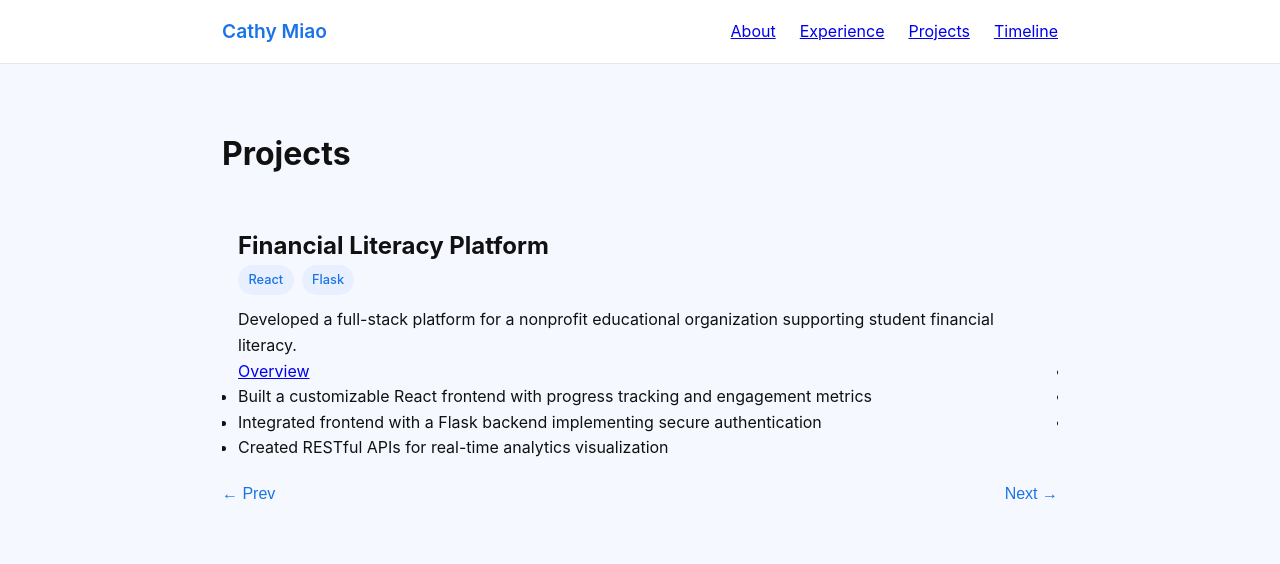
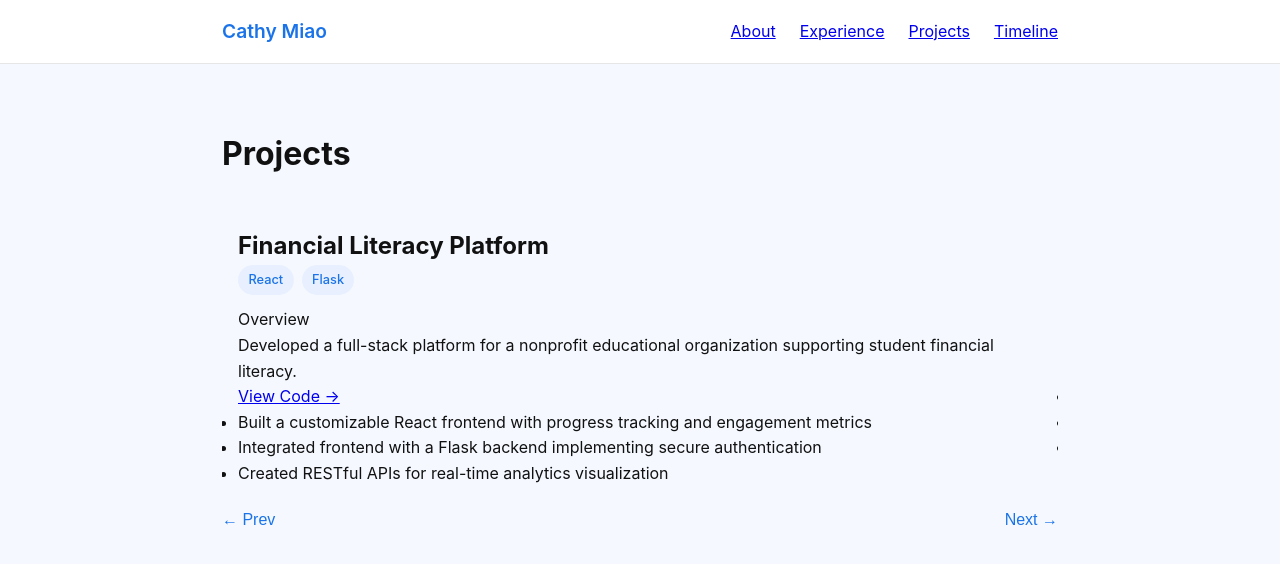
Before and after one commit to cathymiao04/digitalportfolio, a Jekyll site: the page built from projects.md, in a window 1280 px wide. Shown: the top 564 px of the page. Built offline with Jekyll 4.4.1, drawn with Linux system fonts in a browser that asks for light colours.

Commit message:
Update projects.md

```diff
--- a/projects.md
+++ b/projects.md
@@ -10,21 +10,28 @@ title: Projects
   <div class="carousel-window">
     <div class="carousel-track" data-carousel-track>
 
+      <!-- Project 1 -->
       <div class="project-slide">
-        <h2>Financial Literacy Platform</h2>
+
+        <h2 class="project-title">Financial Literacy Platform</h2>
 
         <div class="project-tools">
           <span class="tool-pill">React</span>
           <span class="tool-pill">Flask</span>
         </div>
 
-        <p>
-          Developed a full-stack platform for a nonprofit educational organization
-          supporting student financial literacy.
-        </p>
+        <div class="project-overview">
+          <p class="project-overview-label">Overview</p>
+          <p>
+            Developed a full-stack platform for a nonprofit educational organization
+            supporting student financial literacy.
+          </p>
+        </div>
 
-        <p>
-          <a href="https://github.com/cfgjc24/Team-6" target="_blank">Overview</a>
+        <p class="project-links">
+          <a href="https://github.com/cfgjc24/Team-6" target="_blank" rel="noopener">
+            View Code →
+          </a>
         </p>
 
         <ul>
@@ -32,23 +39,30 @@ title: Projects
           <li>Integrated frontend with a Flask backend implementing secure authentication</li>
           <li>Created RESTful APIs for real-time analytics visualization</li>
         </ul>
+
       </div>
 
+      <!-- Project 2 -->
       <div class="project-slide">
-        <h2>Research Assistant</h2>
+
+        <h2 class="project-title">Research Assistant</h2>
 
         <div class="project-tools">
           <span class="tool-pill">Python</span>
           <span class="tool-pill">TensorFlow</span>
         </div>
 
-        <p>
-          Worked on conversational AI performance analysis using clustering techniques.
-        </p>
+        <div class="project-overview">
+          <p class="project-overview-label">Overview</p>
+          <p>
+            Worked on conversational AI performance analysis using clustering techniques.
+          </p>
+        </div>
 
-        <p>
-          <a href="https://docs.google.com/presentation/d/1gs0TbYA4DcNAkxH30osjYPhzEgHJXDwaDLdxGQghb20/edit" target="_blank">
-            Overview
+        <p class="project-links">
+          <a href="https://docs.google.com/presentation/d/1gs0TbYA4DcNAkxH30osjYPhzEgHJXDwaDLdxGQghb20/edit"
+             target="_blank" rel="noopener">
+            View Research →
           </a>
         </p>
 
@@ -57,10 +71,13 @@ title: Projects
           <li>Improved clustering scalability for large conversational datasets</li>
           <li>Built confusion matrices to diagnose misclassification patterns</li>
         </ul>
+
       </div>
 
+      <!-- Project 3 -->
       <div class="project-slide">
-        <h2>Expense Tracker</h2>
+
+        <h2 class="project-title">Expense Tracker</h2>
 
         <div class="project-tools">
           <span class="tool-pill">Next.js</span>
@@ -68,12 +85,18 @@ title: Projects
           <span class="tool-pill">PostgreSQL</span>
         </div>
 
-        <p>
-          Developed a full-stack platform for expense tracking and budget management.
-        </p>
+        <div class="project-overview">
+          <p class="project-overview-label">Overview</p>
+          <p>
+            Developed a full-stack platform for expense tracking and budget management.
+          </p>
+        </div>
 
-        <p>
-          <a href="https://expense-tracker-mu-mocha.vercel.app/" target="_blank">Live Demo</a>
+        <p class="project-links">
+          <a href="https://expense-tracker-mu-mocha.vercel.app/"
+             target="_blank" rel="noopener">
+            Live Demo →
+          </a>
         </p>
 
         <ul>
@@ -81,6 +104,7 @@ title: Projects
           <li>Built interactive data visualizations for real-time expense tracking</li>
           <li>Designed backend APIs to support persistent user data and analytics</li>
         </ul>
+
       </div>
 
     </div>
```
